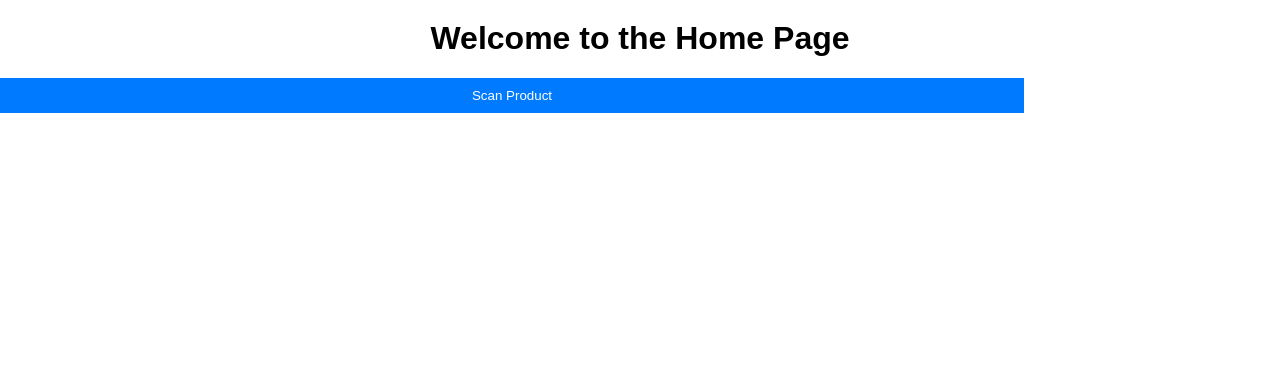
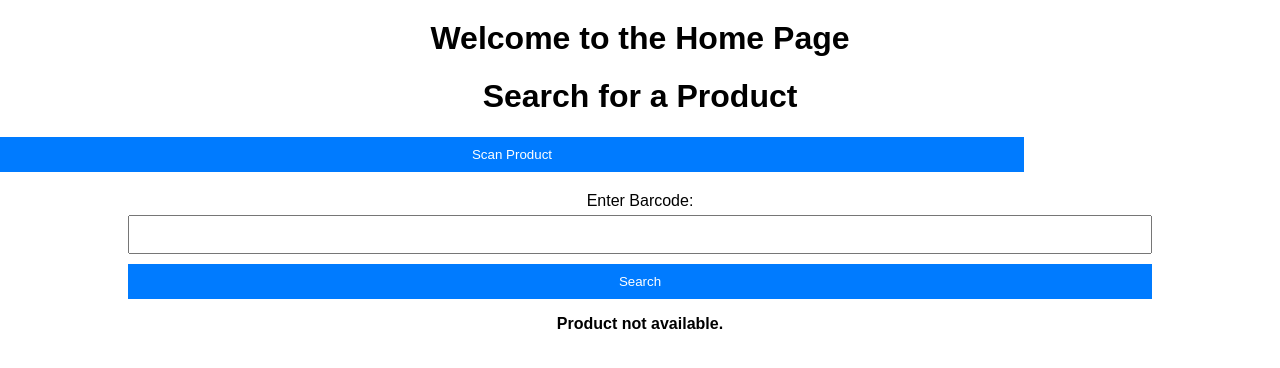
Before and after one commit to WiJaas/MarketGo, a Django app: page / in a window 1280 px wide. Shown: the top 368 px of the page. Run offline with Django 4.2, Linux system fonts and the light colour scheme.

Commit message:
Integrated Search by scan & Manual search into home.html

```diff
--- a/product/templates/home.html
+++ b/product/templates/home.html
@@ -17,17 +17,21 @@
 </head>
 <body>
     <h1>Welcome to the Home Page</h1>
+    <h1>Search for a Product</h1>
 
 
         <!-- Add a button for scanning the barcode -->
         <button type="button" id="scanButton">Scan Product</button>
 
-<!--
-
+        <form action="{% url 'home_view' %}" method="GET">
+            <label for="barcode">Enter Barcode:</label>
+            <input type="text" id="barcode" name="barcode" required>
+            <button type="submit">Search</button>
+        </form>
 
         {% if product %}
             <h2>{{ product.name }}</h2>
-        Display the product image
+            <!-- Display the product image -->
             {% if product.image %}
                 <img src="{{ product.image.url }}" alt="{{ product.name }}" style="max-width: 300px;">
             {% endif %}
@@ -45,8 +49,8 @@
         {% else %}
             <p><strong>Product not available.</strong></p>
         {% endif %}
-
- -->
+    </body>
+    </html>
 
     <!-- Core theme JS-->
     <script src="{% static 'js/scripts.js' %}"></script>
--- a/product/templates/search.html
+++ b/product/templates/search.html
@@ -10,10 +10,12 @@
 </head>
 <body>
 
-
-
 {% if product %}
     <h2>{{ product.name }}</h2>
+      <!-- Display the product image -->
+      {% if product.image %}
+      <img src="{{ product.image.url }}" alt="{{ product.name }}" style="max-width: 300px;">
+  {% endif %}
     <p>{{ product }}</p>
 {% else %}
     {% if product_not_found %}
--- a/product/urls.py
+++ b/product/urls.py
@@ -2,7 +2,7 @@ from django.urls import path , include
 from . import views
 
 urlpatterns = [
-    path('', views.home_view),
+    path('', views.home_view, name='home_view'),
     # path('search/', views.scan_barcode, name='search_product'),
     # New URL pattern for search_by_scan
     # path('search_by_scan/', views.search_by_scan, name='search_by_scan'),
--- a/product/views.py
+++ b/product/views.py
@@ -1,13 +1,40 @@
 import json
 from django.http import HttpResponseRedirect, JsonResponse
-from django.shortcuts import render
+from django.shortcuts import get_object_or_404, render
 from django.core.serializers import serialize
 from django.urls import reverse
 from .models import Product  # Assuming your Product model is in the same app
 
 def home_view(request):
+    product = None
 
+    if 'barcode' in request.GET:
+        barcode = request.GET.get('barcode')
+
+        print(barcode)
+        try:
+            # Attempt to find the product by barcode
+            product = Product.objects.get(barcode=barcode)
+            context={'product': product}
+            return render(request, 'home.html', context)
+        except Product.DoesNotExist:
+            # Product not found
+            pass
+            # return render(request, 'home.html')
+            # If no barcode is provided, render the home.html template with an empty context
     return render(request, 'home.html')
+
+
+
+
+
+
+
+# def search_product_manually(request):
+#     barcode = request.GET['barcode']
+#     product = Product.objects.get(ean_barcode=barcode)
+#     return render(request, 'search_product.html',{'product': product})
+
 
 def scan_view(request):
     return render(request,'scan_logic.html')
@@ -19,6 +46,8 @@ def search_product(request):
         try: #for getting barcode from the post request
             data = json.loads(request.body.decode('utf-8'))
             barcode = data.get('barcode')
+            print("POST Barcoe#########",barcode)
+
             # Store the barcode in the session
             request.session['barcode'] = barcode
             product = Product.objects.get(barcode=barcode)
@@ -27,15 +56,13 @@ def search_product(request):
                 product_data = serialize('json', [product])
                 return JsonResponse({'success': True, 'product': product_data})
         except Product.DoesNotExist:
-            print("the problem is here")
             return JsonResponse({'success': False, 'error': 'Product not found'}, status=404)
-
-
         except json.JSONDecodeError:
             return JsonResponse({'success': False, 'error': 'Invalid JSON data'}, status=400)
 
     elif request.method == "GET":
         barcode = request.session.get('barcode', None)
+        print("Get Barcoe#########",barcode)
 
         if barcode is not None:
             try:
@@ -50,6 +77,12 @@ def search_product(request):
                    # Handle the case when the product is not found, redirect to search.html with a parameter indicating the absence of the product
                     answer= {'product_not_found': True}
                     return render(request, 'search.html', answer)
+    # elif 'manual_search' in request.GET:
+    #         # If manual search is requested
+    #         barcode = request.GET['barcode']
+    #         product = get_object_or_404(Product, barcode=barcode)
+    #         return render(request, 'home.html', {'product': product})
+
     return JsonResponse({'success': False, 'error': 'Invalid request method'}, status=400)
 
 
```
Lines whose indentation alone changed are shown as unchanged.
